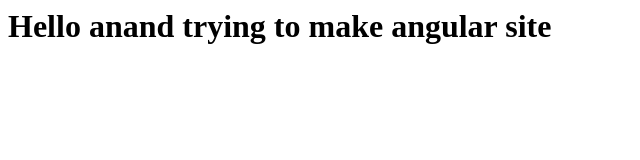
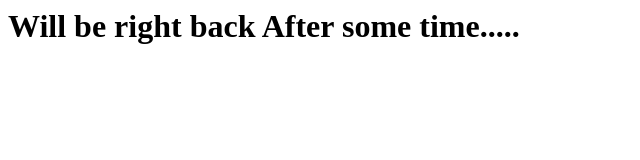
Before and after one commit to anandsrijan/testing, a plain HTML site: page index.html in a window 1280 px wide. Shown: the whole page, without its empty margins (0-640 px from the left). Drawn offline with Linux system fonts and the light colour scheme.

Commit message:
Update index.html

```diff
--- a/index.html
+++ b/index.html
@@ -1 +1 @@
-<h1>Hello anand trying to make angular site</h1>
+<h1>Will be right back After some time.....</h1>
```
